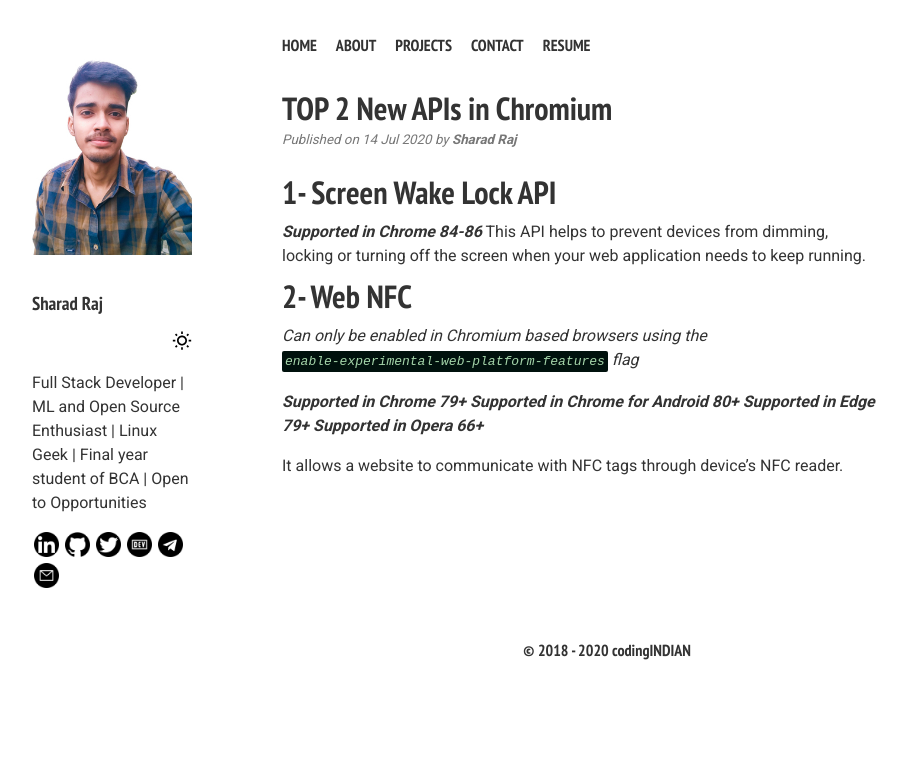
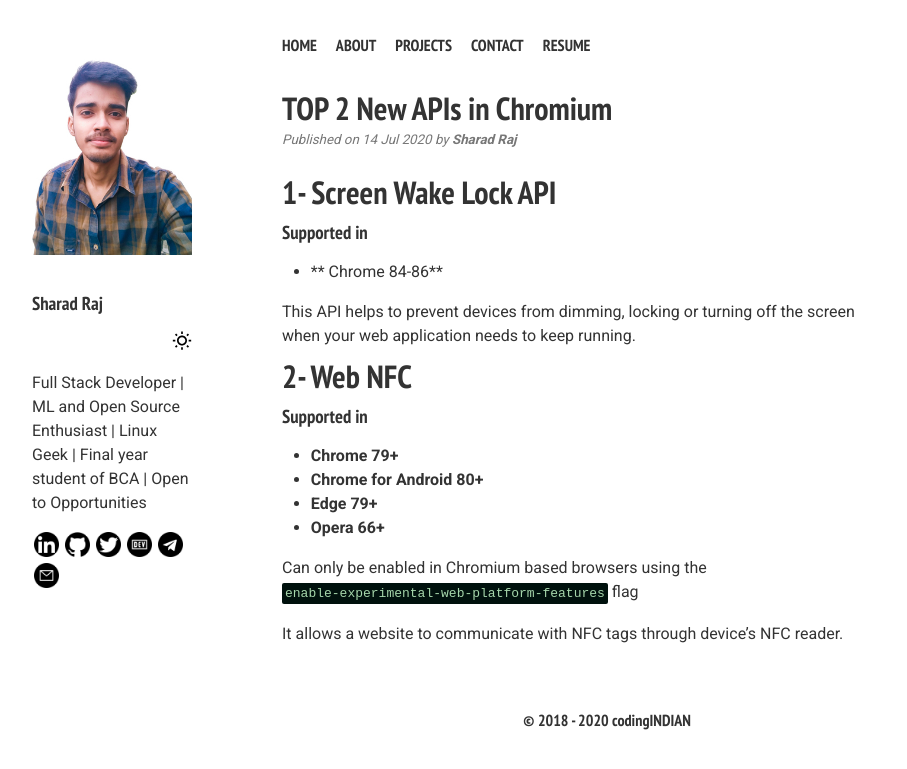
Before and after one commit to sharadcodes/sharadcodes.github.io, a Jekyll site: the page built from _posts/2020-07-14-top-2-new-apis-in-chromium.md, in a window 1280 px wide. Shown: the top 769 px of the page, without its empty margins (33-940 px from the left). Built offline with Jekyll 4.4.1, drawn with Linux system fonts in a browser that asks for light colours.

Commit message:
Update Post “2020-07-14-top-2-new-apis-in-chromium”

```diff
--- a/_posts/2020-07-14-top-2-new-apis-in-chromium.md
+++ b/_posts/2020-07-14-top-2-new-apis-in-chromium.md
@@ -8,16 +8,22 @@
 ---
 # 1- Screen Wake Lock API
 
-***Supported in Chrome 84-86***
+### Supported in
+
+* ** Chrome 84-86**
+
 This API helps to prevent devices from dimming, locking or turning off the screen when your web application needs to keep running.
 
 # 2- Web NFC
 
-*Can only be enabled in Chromium based browsers using the `enable-experimental-web-platform-features` flag*
+### Supported in
 
-***Supported in Chrome 79+***
-***Supported in Chrome for Android 80+***
-***Supported in Edge 79+***
-***Supported in Opera 66+***
+* **Chrome 79+**
+* **Chrome for Android 80+**
+* **Edge 79+**
+* **Opera 66+**
+
+Can only be enabled in Chromium based browsers using the
+`enable-experimental-web-platform-features` flag
 
 It allows a website to communicate with NFC tags through device's NFC reader.
```
